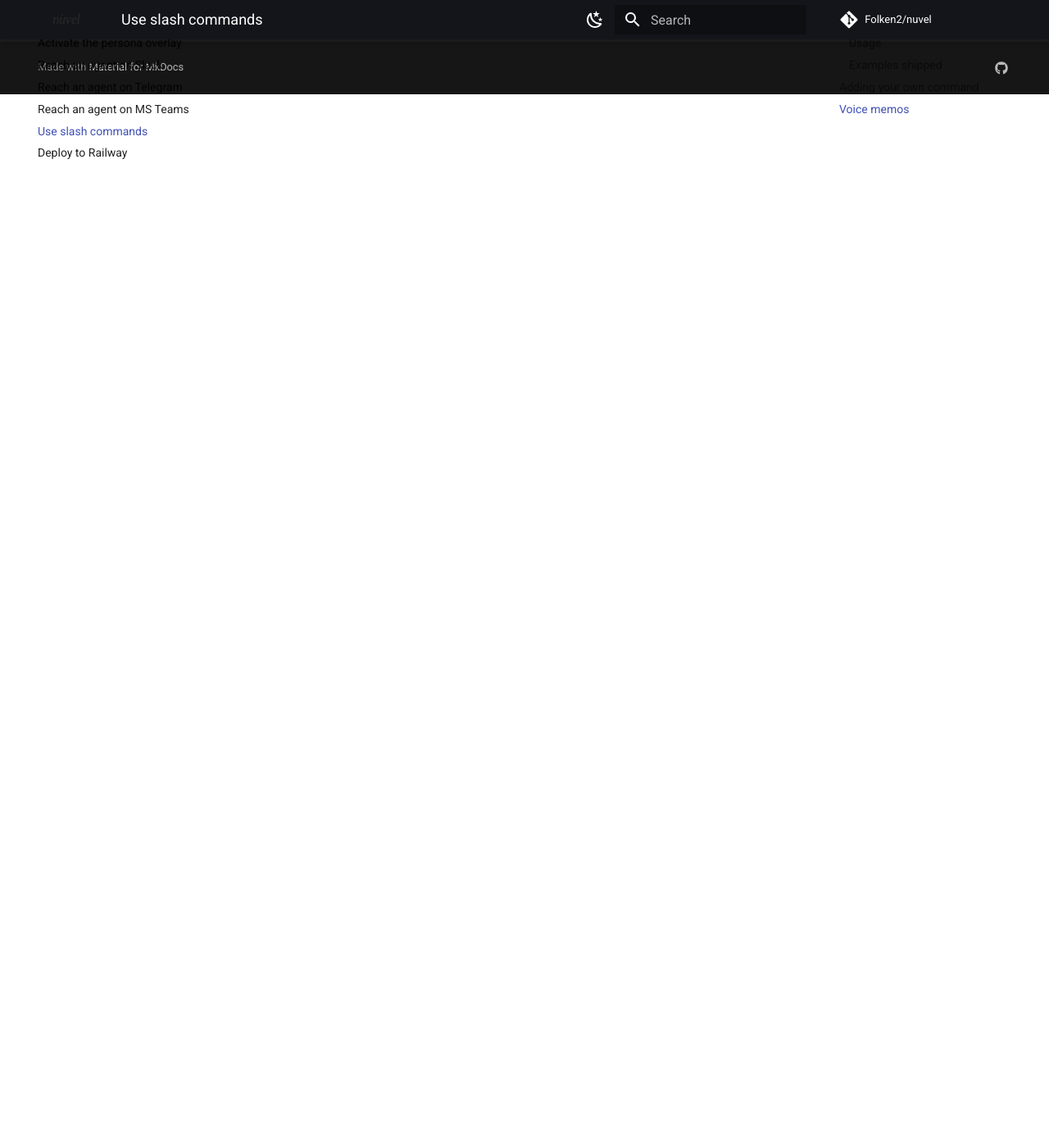
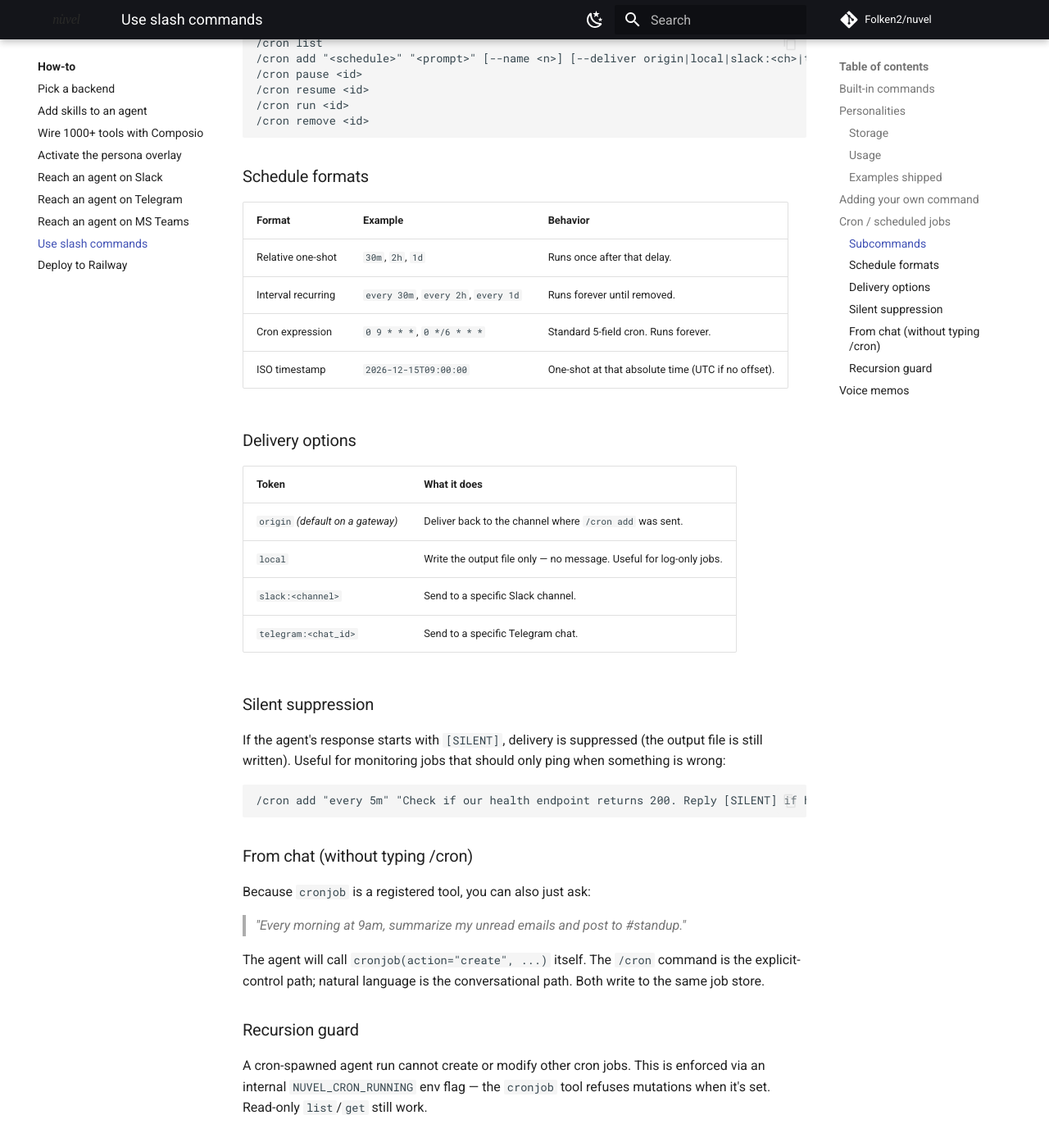
Before and after one commit to Folken2/nuvel, an MkDocs documentation site: the page built from docs/how-to/use-slash-commands.md, in a window 1280 px wide and 1400 px high, scrolled down 2365 px. Shown: the whole window at 82% size. Built offline with MkDocs 1.6.1 and Material for MkDocs 9.7.7, drawn with Linux system fonts in a browser that asks for light colours; comment, search, counter and statistics services are not loaded; before the commit the page ends 2480 px from its top, so only the background shows below that; some of the changed text lies outside the part shown.

Commit message:
docs(cron): document scheduler, slash commands, env vars, Railway deploy notes
- env-vars: NUVEL_CRON_* table
- use-slash-commands: full /cron section (subcommands, schedule formats, delivery, [SILENT], natural-language path, recursion guard)
- deploy-to-railway: persistent Volume mount, sleep-on-idle warning, single-replica caveat, Railway-native cron alternative
- README: cron bullet + /cron in slash-command list

Co-Authored-By: Claude Opus 4.7 (1M context) <noreply@anthropic.com>

````diff
--- a/docs/how-to/use-slash-commands.md
+++ b/docs/how-to/use-slash-commands.md
@@ -11,6 +11,7 @@ Every gateway-enabled agent (`--with-slack`, `--with-telegram`, `--with-teams`)
 | `/usage` | — | Turn count and a token-cost estimate for the current session. |
 | `/stop` | — | Cooperatively cancels the running turn (tools that check `get_cancel_event(session_id)` exit early). |
 | `/personality` | `/persona` | Switch a runtime personality overlay. See below. |
+| `/cron` | — | Schedule, list, pause, resume, run, or remove jobs. See below. |
 
 Anything that isn't a registered command is forwarded to the agent unchanged.
 
@@ -68,6 +69,59 @@ async def cmd_insights(ctx: CommandContext) -> CommandResult:
 
 `CommandContext` carries `user_id`, `channel`, `session_id`, the raw text, and a `reply(text)` callable. `CommandResult` is `{handled: bool, replies: list[str]}`. New commands work on every channel automatically — no per-gateway code.
 
+## Cron / scheduled jobs
+
+The `/cron` command lets you schedule recurring or one-shot agent runs. The scheduler is opt-in — set `NUVEL_CRON_ENABLED=1` on the agent service. See [Cron env vars](../reference/env-vars.md#cron-scheduled-jobs-opt-in) for tuning, and [Deploy to Railway → cron](deploy-to-railway.md#cron-scheduled-jobs-on-railway) before shipping.
+
+### Subcommands
+
+```
+/cron list
+/cron add "<schedule>" "<prompt>" [--name <n>] [--deliver origin|local|slack:<ch>|telegram:<chat_id>]
+/cron pause <id>
+/cron resume <id>
+/cron run <id>
+/cron remove <id>
+```
+
+### Schedule formats
+
+| Format | Example | Behavior |
+|---|---|---|
+| Relative one-shot | `30m`, `2h`, `1d` | Runs once after that delay. |
+| Interval recurring | `every 30m`, `every 2h`, `every 1d` | Runs forever until removed. |
+| Cron expression | `0 9 * * *`, `0 */6 * * *` | Standard 5-field cron. Runs forever. |
+| ISO timestamp | `2026-12-15T09:00:00` | One-shot at that absolute time (UTC if no offset). |
+
+### Delivery options
+
+| Token | What it does |
+|---|---|
+| `origin` *(default on a gateway)* | Deliver back to the channel where `/cron add` was sent. |
+| `local` | Write the output file only — no message. Useful for log-only jobs. |
+| `slack:<channel>` | Send to a specific Slack channel. |
+| `telegram:<chat_id>` | Send to a specific Telegram chat. |
+
+### Silent suppression
+
+If the agent's response starts with `[SILENT]`, delivery is suppressed (the output file is still written). Useful for monitoring jobs that should only ping when something is wrong:
+
+```
+/cron add "every 5m" "Check if our health endpoint returns 200. Reply [SILENT] if healthy, otherwise describe the failure." --name health-watch
+```
+
+### From chat (without typing /cron)
+
+Because `cronjob` is a registered tool, you can also just ask:
+
+> *"Every morning at 9am, summarize my unread emails and post to #standup."*
+
+The agent will call `cronjob(action="create", ...)` itself. The `/cron` command is the explicit-control path; natural language is the conversational path. Both write to the same job store.
+
+### Recursion guard
+
+A cron-spawned agent run cannot create or modify other cron jobs. This is enforced via an internal `NUVEL_CRON_RUNNING` env flag — the `cronjob` tool refuses mutations when it's set. Read-only `list`/`get` still work.
+
 ## Voice memos
 
 When `GATEWAY_TRANSCRIBE_AUDIO=1`, voice notes on Slack and Telegram are transcribed (Whisper via OpenAI or Groq) before reaching the agent — the audio attachment is replaced with `[Voice memo, M:SS]: <transcript>` and forwarded as a normal text turn. Full env-var reference: [Voice transcription](../reference/env-vars.md#voice-transcription-slack-telegram).
````
Also changed, not shown: README.md (+2 -1 lines), docs/how-to/deploy-to-railway.md (+28 -0 lines), docs/reference/env-vars.md (+11 -0 lines).
